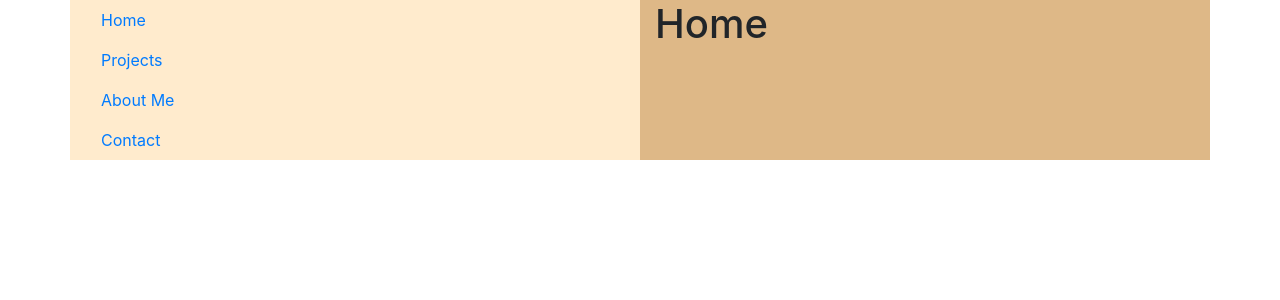
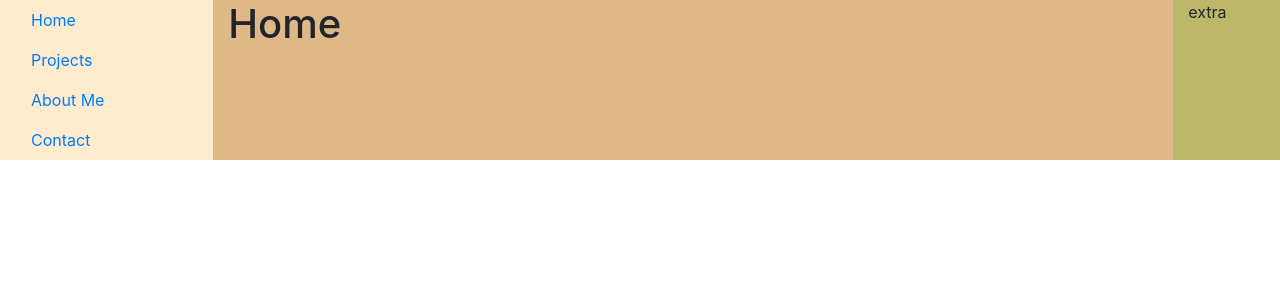
Before and after one commit to ldaijiw/flask_profile, a Flask app: page / in a window 1280 px wide. Shown: the top 300 px of the page. Run offline with Flask 2, Linux system fonts and the light colour scheme; some libraries are stand-ins or nearby versions.

Commit message:
fixed column widths

```diff
--- a/templates/default.html
+++ b/templates/default.html
@@ -11,9 +11,11 @@
     <script src="https://code.jquery.com/jquery-3.3.1.slim.min.js" integrity="sha384-q8i/X+965DzO0rT7abK41JStQIAqVgRVzpbzo5smXKp4YfRvH+8abtTE1Pi6jizo" crossorigin="anonymous"></script>
     <script src="https://cdnjs.cloudflare.com/ajax/libs/popper.js/1.14.7/umd/popper.min.js" integrity="sha384-UO2eT0CpHqdSJQ6hJty5KVphtPhzWj9WO1clHTMGa3JDZwrnQq4sF86dIHNDz0W1" crossorigin="anonymous"></script>
     <script src="https://stackpath.bootstrapcdn.com/bootstrap/4.3.1/js/bootstrap.min.js" integrity="sha384-JjSmVgyd0p3pXB1rRibZUAYoIIy6OrQ6VrjIEaFf/nJGzIxFDsf4x0xIM+B07jRM" crossorigin="anonymous"></script>
-    <div class="container" style="height:max-content;">
+
+
+    <div class="container-fluid" style="height:max-content;">
         <div class="row" style="height: max-content;">
-            <div class="col" style="background-color: blanchedalmond;">
+            <div class="col-2" style="background-color: blanchedalmond;">
                 <div>
                     <nav class="nav flex-column">
                         <ul class="nav nav-pills">
@@ -23,7 +25,7 @@
                         </ul>
                         <ul class="nav nav-pill">
                             <li class="nav-item">
-                                <a class="nav-link" href="/">Projects</a>
+                                <a class="nav-link" href="/projects/">Projects</a>
                             </li>
                         </ul>
                         <ul class="nav nav-pill">
@@ -44,6 +46,9 @@
             <div class="col" style="background-color: burlywood;">
                 {% block content %} {% endblock %}
             </div>
+            <div class="col-1" style="background-color: darkkhaki;">
+                extra
+            </div>
         </div>
     </div>
 </body>
```
